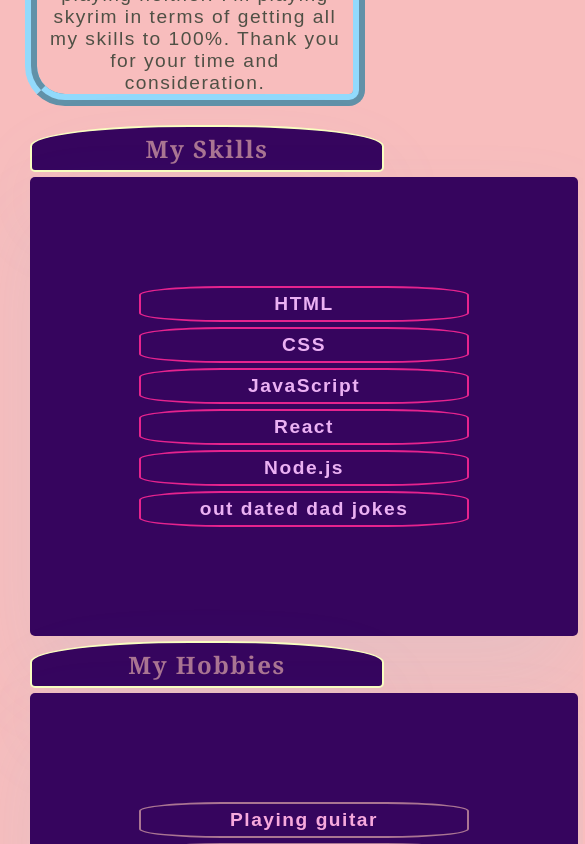
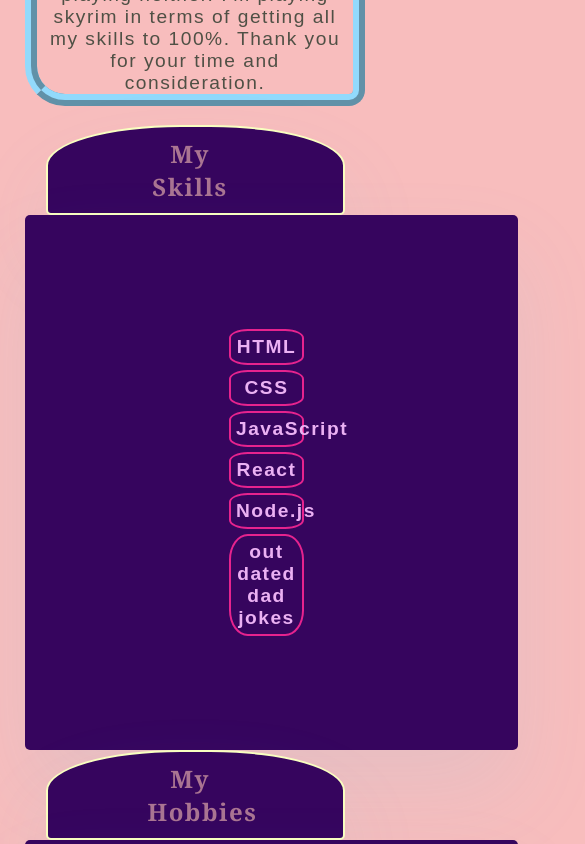
Before and after one commit to iforgotyicamehere/Resume, a website: page index.html in a window 390 px wide. Shown: the part 1760-2604 px from the top of the page, 585 px wide, since content can reach past the window. Drawn offline with Linux system fonts and the light colour scheme.

Commit message:
Update styles.css

```diff
--- a/styles.css
+++ b/styles.css
@@ -131,15 +131,7 @@
     padding: 20px;
     margin: 0 auto;
   }
-  #skills,
-  #hobbies,
-  #contacts,
-  #skills-list,
-  #contacts-table {
-    width: 100%;
-      height: auto;
-    padding: 5px;
-    margin: 5px auto;
+
   }
   img {
     width:80%;
```
